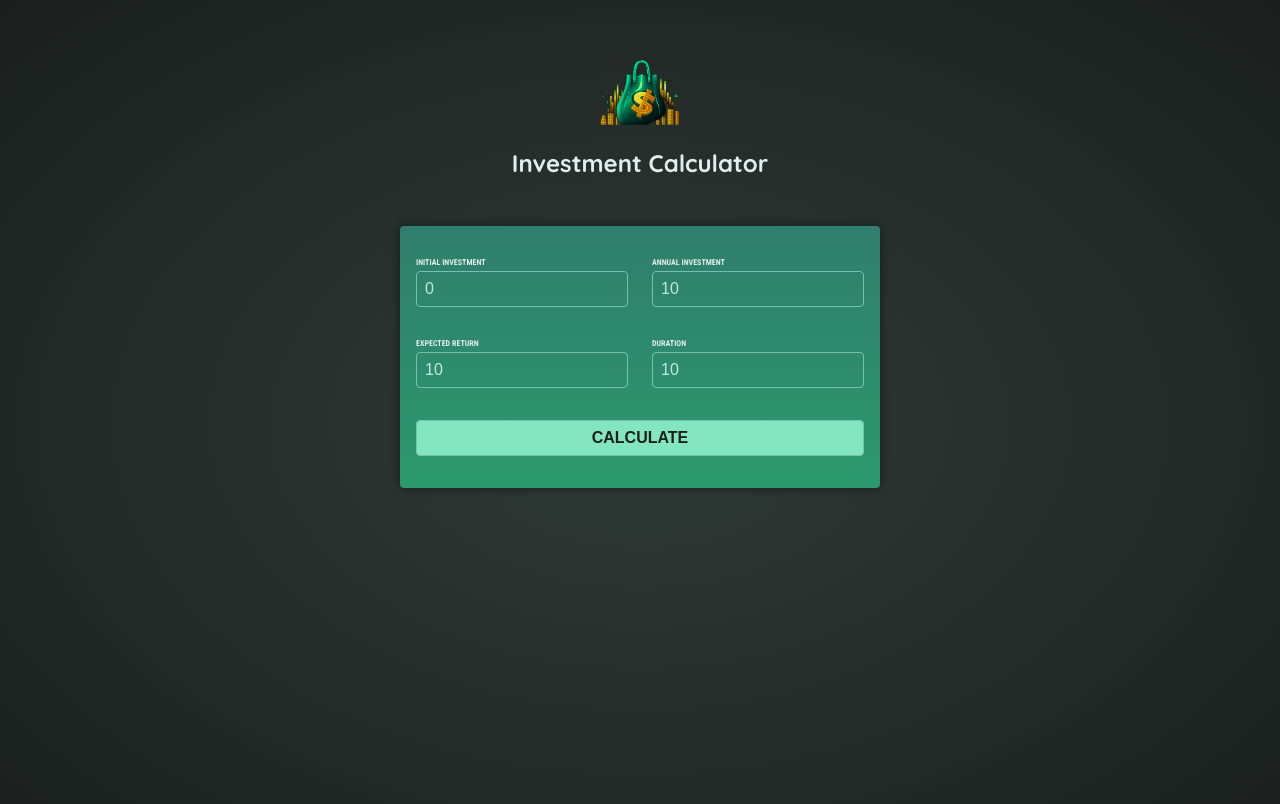
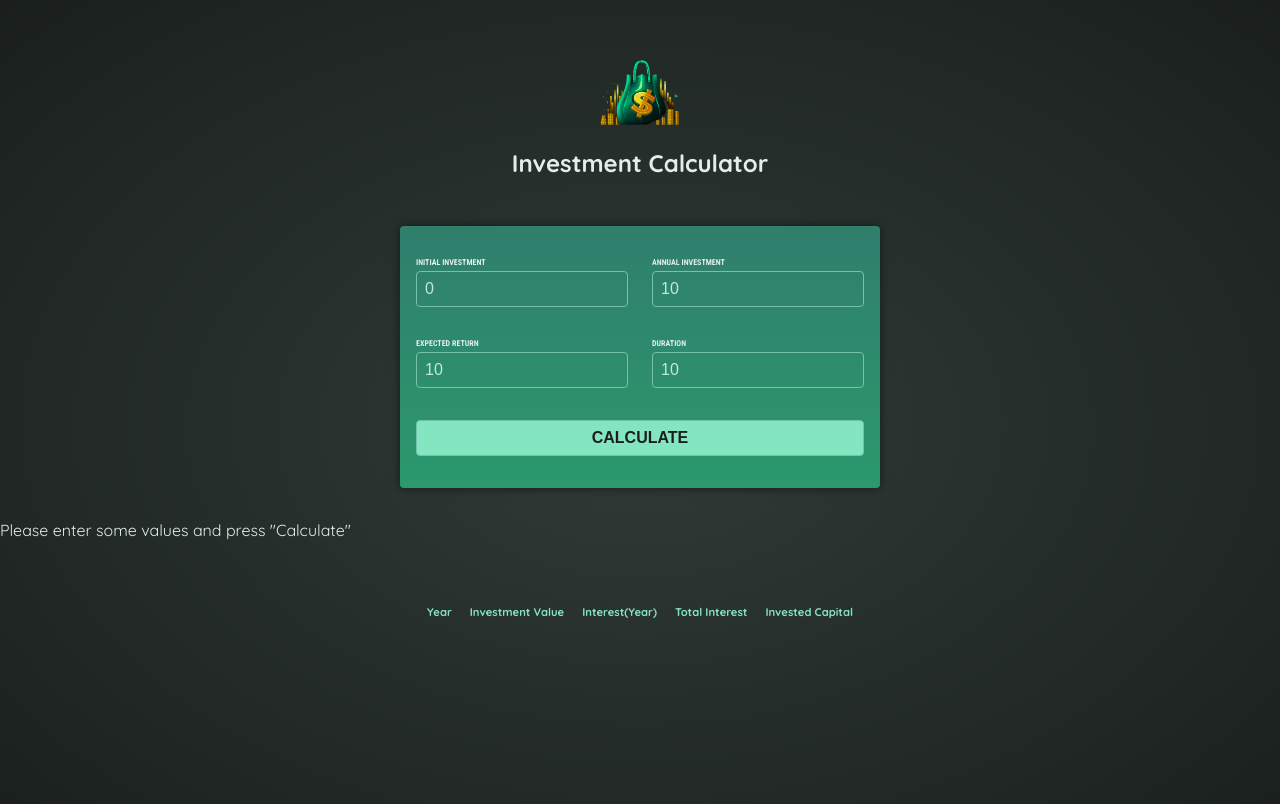
Before and after one commit to AgnesNM/Angular, an Angular app in the folder Practice/: page / in a window 1280 px wide. Shown: the top 804 px of the page. Built offline with nearby package versions, Linux system fonts and the light colour scheme.

Commit message:
passing data from parent to child with inputs

```diff
--- a/Practice/src/app/app.component.html
+++ b/Practice/src/app/app.component.html
@@ -1,3 +1,5 @@
 <app-header></app-header>
 
 <app-user-input (calculate)="calculateInvestmentResults($event)" />
+
+<app-investment-results [results]="resultsData"/>
--- a/Practice/src/app/app.component.ts
+++ b/Practice/src/app/app.component.ts
@@ -1,15 +1,25 @@
 import { Component } from '@angular/core';
 import { HeaderComponent } from './header/header.component';
 import { UserInputComponent } from './user-input/user-input.component';
-import { InvestmentInput } from './investment-input.model'
+import { InvestmentInput } from './investment-input.model';
+import { InvestmentResultsComponent } from './investment-results/investment-results.component';
 
 @Component({
   selector: 'app-root',
   standalone: true,
-  imports: [HeaderComponent, UserInputComponent],
+  imports: [HeaderComponent, UserInputComponent, InvestmentResultsComponent],
   templateUrl: './app.component.html',
 })
 export class AppComponent {
+  resultsData?: {
+    year: number;
+    interest: number;
+    valueEndOfYear: number;
+    annualInvestment: number;
+    totalInterest: number;
+    totalAmountInvested: number;
+  }[];
+
   calculateInvestmentResults(data: InvestmentInput) {
     const { initialInvestment, duration, expectedReturn, annualInvestment } =
       data;
@@ -30,7 +40,6 @@
         totalAmountInvested: initialInvestment + annualInvestment * year,
       });
     }
-    // return annualData;
-    console.log(annualData);
+    this.resultsData = annualData;
   }
 }
--- /dev/null
+++ b/Practice/src/app/investment-results/investment-results.component.css
@@ -0,0 +1,19 @@
+table {
+    max-width: 50rem;
+    margin: 2rem auto;
+    padding: 1rem;
+    table-layout: fixed;
+    border-spacing: 1rem;
+    text-align: right;
+  }
+
+  table thead {
+    font-size: 0.7rem;
+    color: #83e6c0;
+  }
+
+  table tbody {
+    font-family: "Roboto Condensed", sans-serif;
+    font-size: 0.85rem;
+    color: #c2e9e0;
+  }
--- /dev/null
+++ b/Practice/src/app/investment-results/investment-results.component.html
@@ -0,0 +1,16 @@
+<p>Please enter some values and press "Calculate"</p>
+
+<table>
+    <thead>
+        <tr>
+            <th>Year</th>
+            <th>Investment Value</th>
+            <th>Interest(Year)</th>
+            <th>Total Interest</th>
+            <th>Invested Capital</th>
+        </tr>
+    </thead>
+    <tbody>
+        <tr></tr>
+    </tbody>
+</table>
```
Also changed, not shown: Practice/src/app/investment-results/investment-results.component.ts (added, +19 -0 lines).
